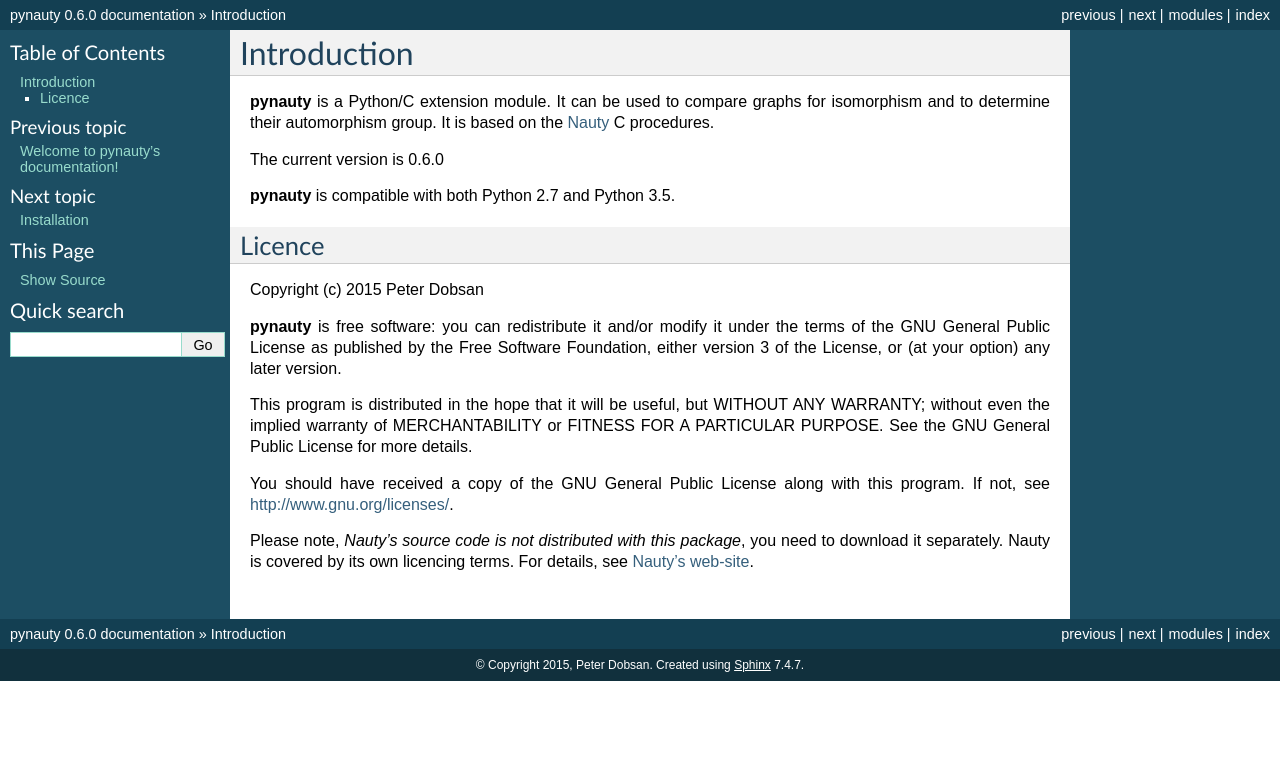
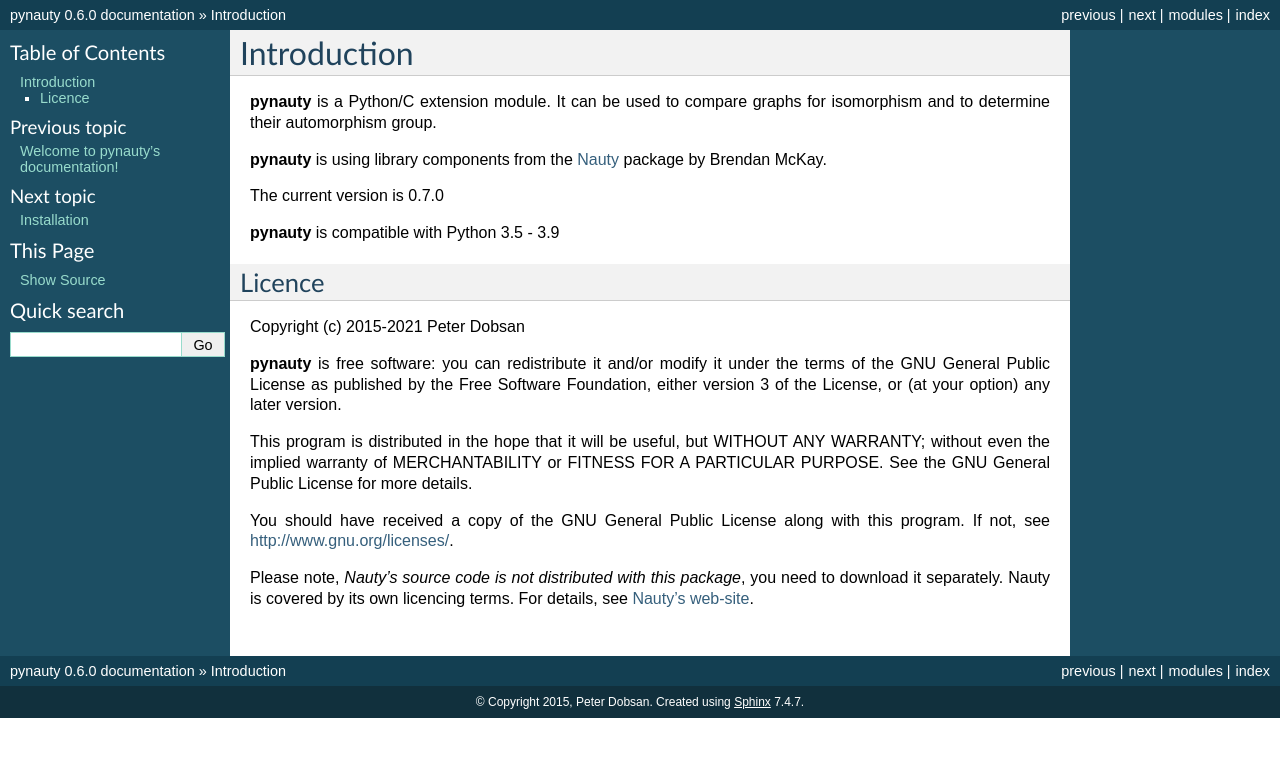
Before and after one commit to pdobsan/pynauty, a Sphinx documentation site: the page built from docs/source/intro.rst, in a window 1280 px wide. Shown: the top 757 px of the page. Built offline with Sphinx 7.4.7, drawn with Linux system fonts in a browser that asks for light colours.

Commit message:
Modified package and Python versions.

```diff
--- a/docs/source/intro.rst
+++ b/docs/source/intro.rst
@@ -2,18 +2,20 @@ Introduction
 ============
 
 **pynauty** is a Python/C extension module.  It can be used to compare
-graphs for isomorphism and to determine their automorphism group.  It is
-based on the Nauty_ C procedures.
+graphs for isomorphism and to determine their automorphism group.
 
-The current version is 0.6.0
+**pynauty** is using library components from the Nauty_ package by
+Brendan McKay.
 
-**pynauty**  is compatible with both Python 2.7 and Python 3.5.
+The current version is 0.7.0
+
+**pynauty**  is compatible with Python 3.5 - 3.9
 
 
 Licence
 -------
 
-Copyright (c) 2015 Peter Dobsan
+Copyright (c) 2015-2021 Peter Dobsan
 
 **pynauty** is free software: you can redistribute it and/or modify it
 under the terms of the GNU General Public License as published by the
```
Also changed, not shown: docs/source/install.rst (+4 -4 lines).
